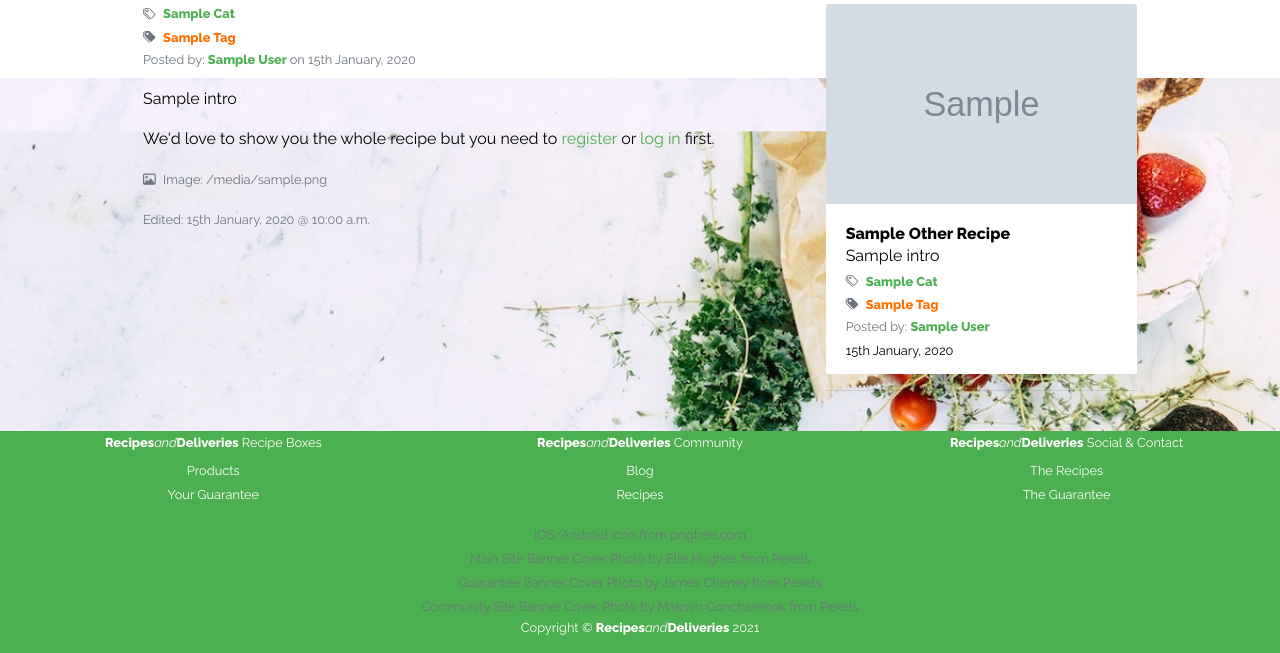
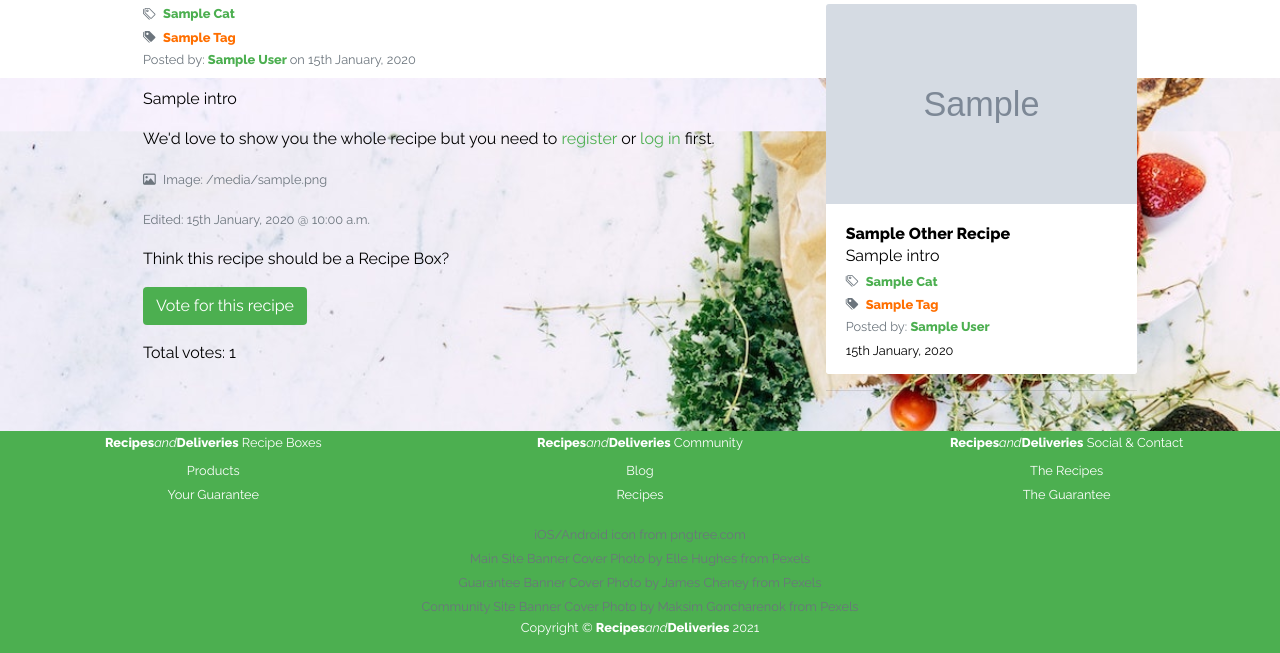
Before and after one commit to Justin-Sawyer/recipes-and-deliveries, a Django app: template recipes/templates/recipes/recipe.html in a window 1280 px wide. Shown: the part 722-1375 px from the top of the page. Run offline with Django 3.2, Linux system fonts and the light colour scheme; the template is opened without the code that fills it: most values are stand-ins (such as "Sample title", 1, 10 or a date in 2020); grey boxes marked "Sample" are stand-in pictures; parts of the project's set-up code (start-up, migrations or seed data) failed here and were passed over; some libraries are stand-ins or nearby versions.

Commit message:
voting for recipes button and updating works

```diff
--- a/recipes/admin.py
+++ b/recipes/admin.py
@@ -25,10 +25,11 @@ class RecipeAdmin(admin.ModelAdmin):
 
     list_display = (
         'title',
-        'intro',
+        'author',
         'prep_time',
         'cook_time',
         'servings',
+        'vote_count'
     )
 
     ordering = ('title',)
--- a/recipes/models.py
+++ b/recipes/models.py
@@ -52,6 +52,11 @@ class Recipe(models.Model):
                                        blank=True,
                                        default=timezone.now)
     date_edited = models.DateTimeField(auto_now=True)
+    vote_count = models.IntegerField(default=0)
+    votes = models.ManyToManyField(User, related_name='recipe_post_votes')
+
+    def total_votes(self):
+        return self.votes.count()
 
     def __str__(self):
         return self.title
--- a/recipes/templates/recipes/recipe.html
+++ b/recipes/templates/recipes/recipe.html
@@ -142,6 +142,19 @@
                 {% if recipe.date_edited %}
                     <p class="text-muted post-edited"><small> Edited: {{ recipe.date_edited|date:"jS F, Y @ g:i a" }}</small></p>
                 {% endif %}
+
+                <p>Think this recipe should be a Recipe Box?</p>
+                <form action="{% url 'vote' recipe.pk %}" method="POST">
+                    {% csrf_token %}
+                        <button type="submit" name="recipe_id" value="{{ recipe.id }}" class="btn btn-green mb-3">
+                            Vote for this recipe
+                        </button>
+                </form>
+                {% if total_votes > 0 %}
+                    <p>Total votes: {{ total_votes }}</p>
+                {% else %}
+                    <p>Be the first to vote for this recipe!</p>
+                {% endif %}
             </div>
 
             <!-- Similar articles -->
--- a/recipes/urls.py
+++ b/recipes/urls.py
@@ -10,4 +10,5 @@ urlpatterns = [
     path('delete/<int:recipe_id>/',
          views.delete_recipe,
          name='delete_recipe'),
+    path('vote/<int:pk>/', views.vote, name='vote'),
 ]
```
Also changed, not shown: recipes/views.py (+10 -0 lines), recipes/migrations/0010_recipe_vote_count.py (added), recipes/migrations/0011_recipe_votes.py (added).
